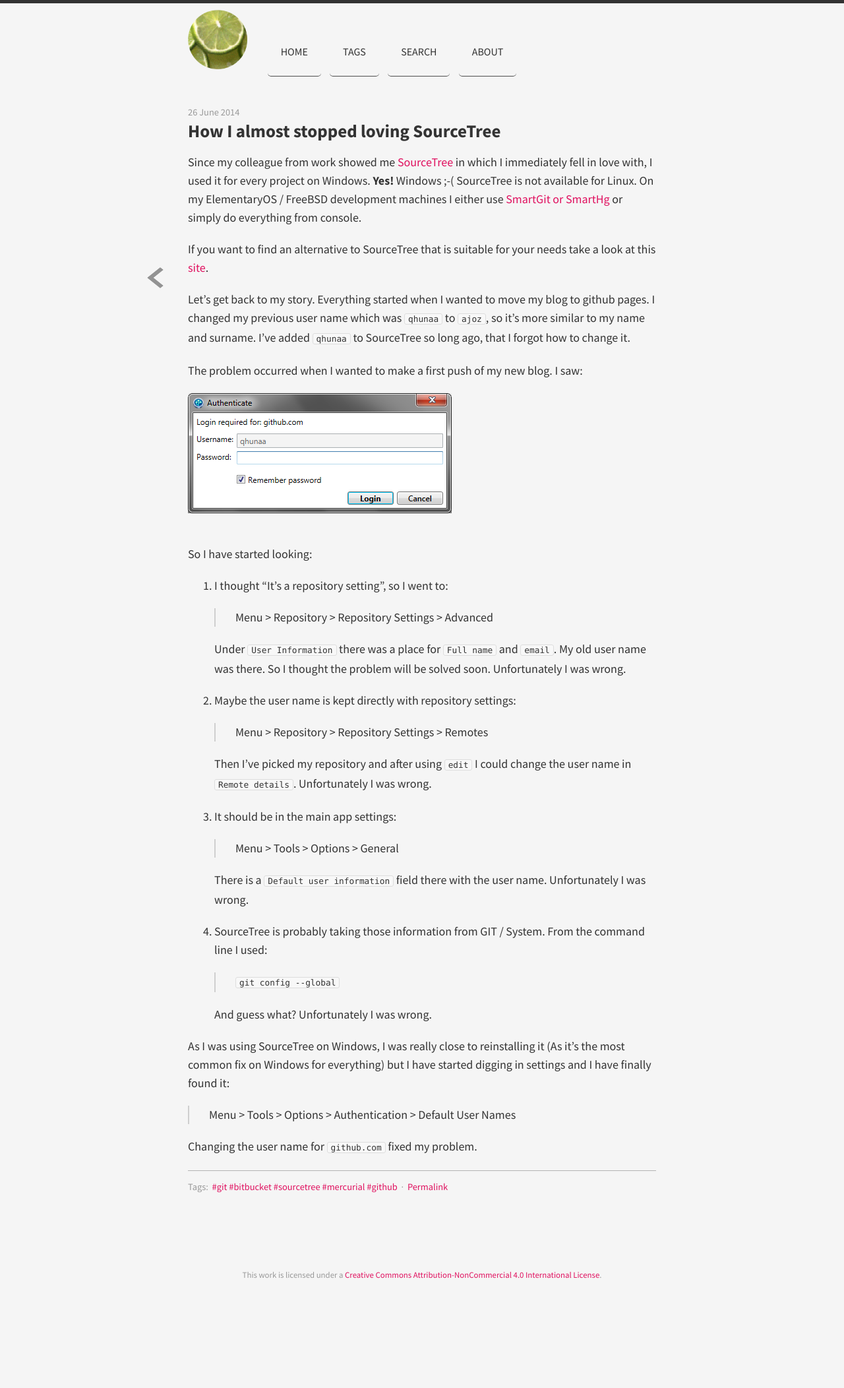
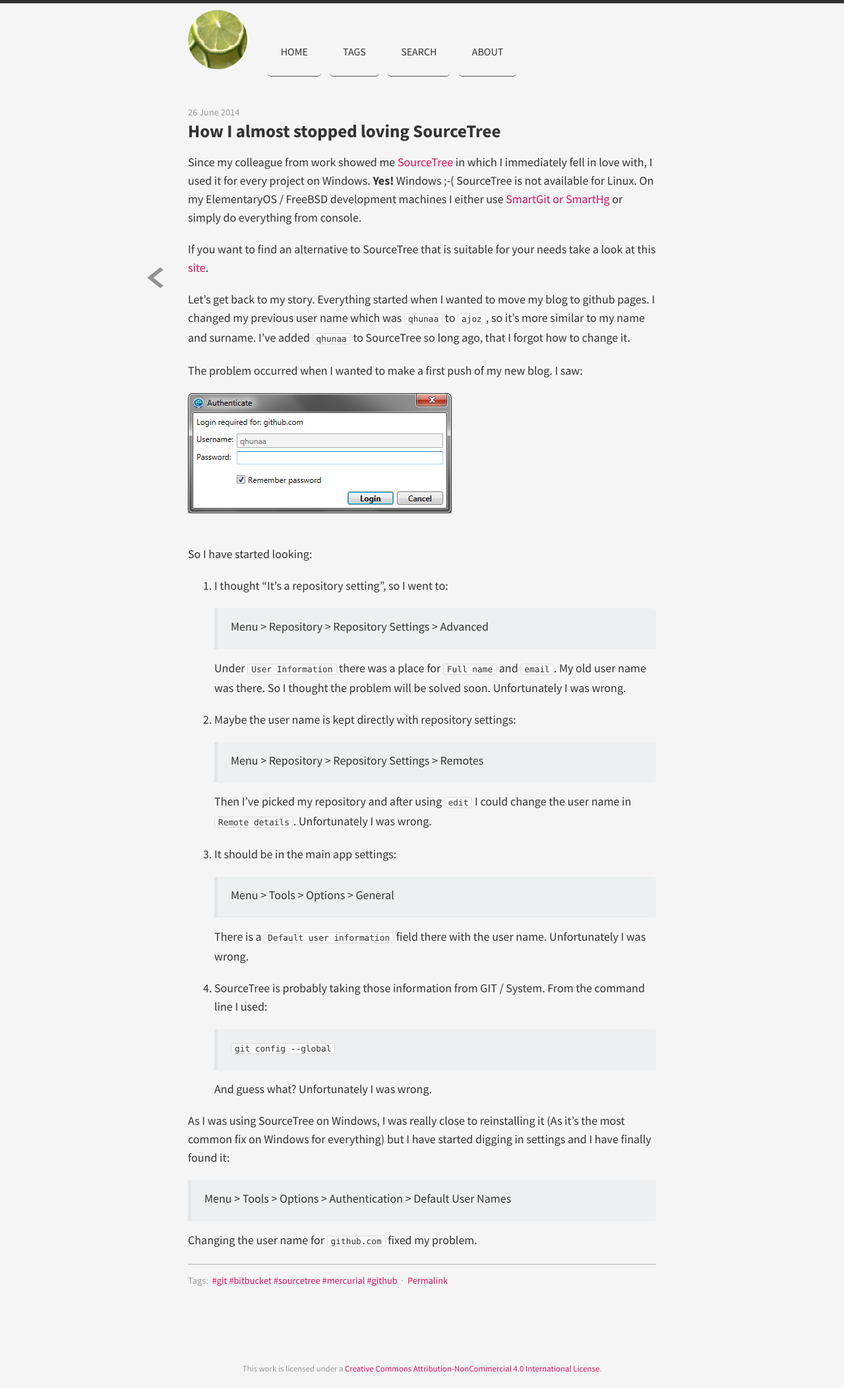
Before and after one commit to ajoz/ajoz.github.io, a Jekyll site: the page built from _posts/2014-06-26-how-i-almost-stopped.markdown, in a window 1280 px wide. Shown: the whole page at 66% size. Built offline with Jekyll 4.4.1, drawn with Linux system fonts in a browser that asks for light colours; nearby versions of some CDN libraries; Markdown is read by kramdown in place of the engine named in the settings; comment, search, counter and statistics services are not loaded; before the commit the page ends 1962 px from its top, so only the background shows below that.

Commit message:
[dev] blockquote style change, its more visible now -- based on stackedit.io style

```diff
--- a/public/css/main.css
+++ b/public/css/main.css
@@ -371,8 +371,15 @@
   margin-bottom: 20px; }
 
 blockquote {
-  padding: 0 30px;
-  border-left: 2px solid #cfcfcf; }
+  border-left-width: 10px;
+  background-color: rgba(102,128,153,0.05);
+  border-top-right-radius: 5px;
+  border-bottom-right-radius: 5px;
+  padding: 15px 20px 1px;
+  border-left: 5px solid rgba(102,128,153,0.075);
+  margin: 0 0 15px;
+  line-height: 1.428571429;
+}
 
 ul, ol {
   margin-left: 40px; }
```
